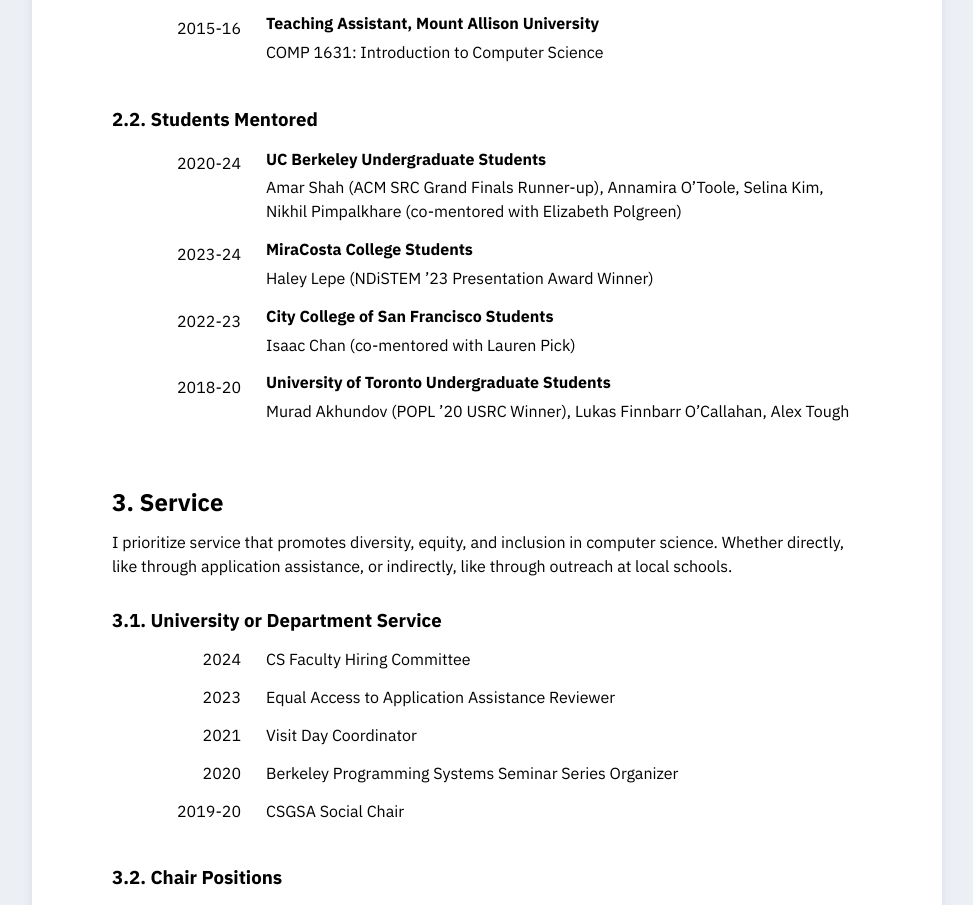
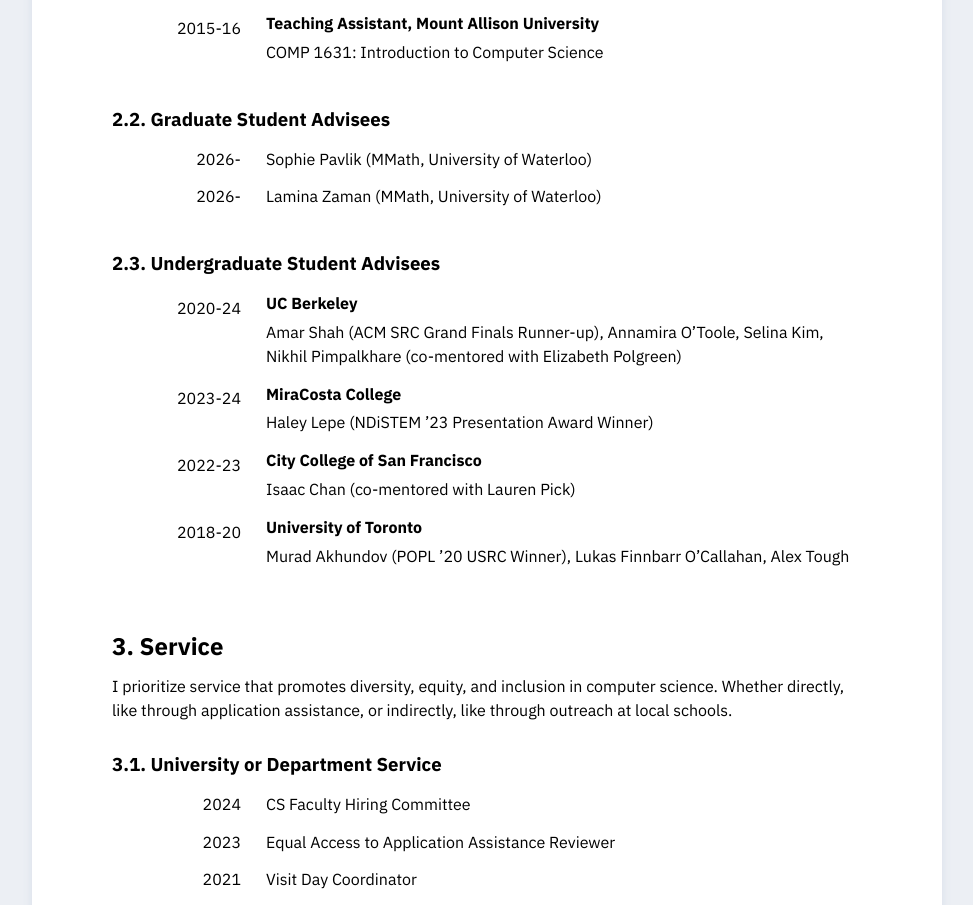
Before and after one commit to FedericoAureliano/FedericoAureliano.github.io, a plain HTML site: page docs/cv.html in a window 1280 px wide. Shown: the part 2916-3821 px from the top of the page, without its empty margins (153-1126 px from the left). Drawn offline with Linux system fonts and the light colour scheme; a web font is replaced by a local one.

Commit message:
update cv

```diff
--- a/docs/cv.html
+++ b/docs/cv.html
@@ -389,7 +389,27 @@ Allison University</strong></p>
 </tr>
 </tbody>
 </table>
-<h2 id="students-mentored">Students Mentored</h2>
+<h2 id="graduate-student-advisees">Graduate Student Advisees</h2>
+<table>
+<colgroup>
+<col style="width: 15%" />
+<col style="width: 85%" />
+</colgroup>
+<tbody>
+<tr>
+<td style="text-align: right;">2026-</td>
+<td style="text-align: left;">Sophie Pavlik (MMath, University of
+Waterloo)</td>
+</tr>
+<tr>
+<td style="text-align: right;">2026-</td>
+<td style="text-align: left;">Lamina Zaman (MMath, University of
+Waterloo)</td>
+</tr>
+</tbody>
+</table>
+<h2 id="undergraduate-student-advisees">Undergraduate Student
+Advisees</h2>
 <table>
 <colgroup>
 <col style="width: 15%" />
@@ -398,30 +418,28 @@ Allison University</strong></p>
 <tbody>
 <tr>
 <td style="text-align: right;"><p>2020-24</p></td>
-<td style="text-align: left;"><p><strong>UC Berkeley Undergraduate
-Students</strong></p>
+<td style="text-align: left;"><p><strong>UC Berkeley</strong></p>
 <p>Amar Shah (<a href="https://src.acm.org/">ACM SRC Grand Finals
 Runner-up</a>), Annamira O’Toole, Selina Kim, Nikhil Pimpalkhare
 (co-mentored with Elizabeth Polgreen)</p></td>
 </tr>
 <tr>
 <td style="text-align: right;"><p>2023-24</p></td>
-<td style="text-align: left;"><p><strong>MiraCosta College
-Students</strong></p>
+<td style="text-align: left;"><p><strong>MiraCosta College</strong></p>
 <p>Haley Lepe (<a
 href="https://www.sacnas.org/diversity-news/stem-students-recognized-for-research-and-presentation-skills-at-2023ndistem">NDiSTEM
 ’23 Presentation Award Winner</a>)</p></td>
 </tr>
 <tr>
 <td style="text-align: right;"><p>2022-23</p></td>
-<td style="text-align: left;"><p><strong>City College of San Francisco
-Students</strong></p>
+<td style="text-align: left;"><p><strong>City College of San
+Francisco</strong></p>
 <p>Isaac Chan (co-mentored with Lauren Pick)</p></td>
 </tr>
 <tr>
 <td style="text-align: right;"><p>2018-20</p></td>
-<td style="text-align: left;"><p><strong>University of Toronto
-Undergraduate Students</strong></p>
+<td style="text-align: left;"><p><strong>University of
+Toronto</strong></p>
 <p>Murad Akhundov (<a
 href="https://popl20.sigplan.org/track/POPL-2020-Student-Research-Competition">POPL
 ’20 USRC Winner</a>), Lukas Finnbarr O’Callahan, Alex Tough</p></td>
```
Also changed, not shown: 2 other files.
